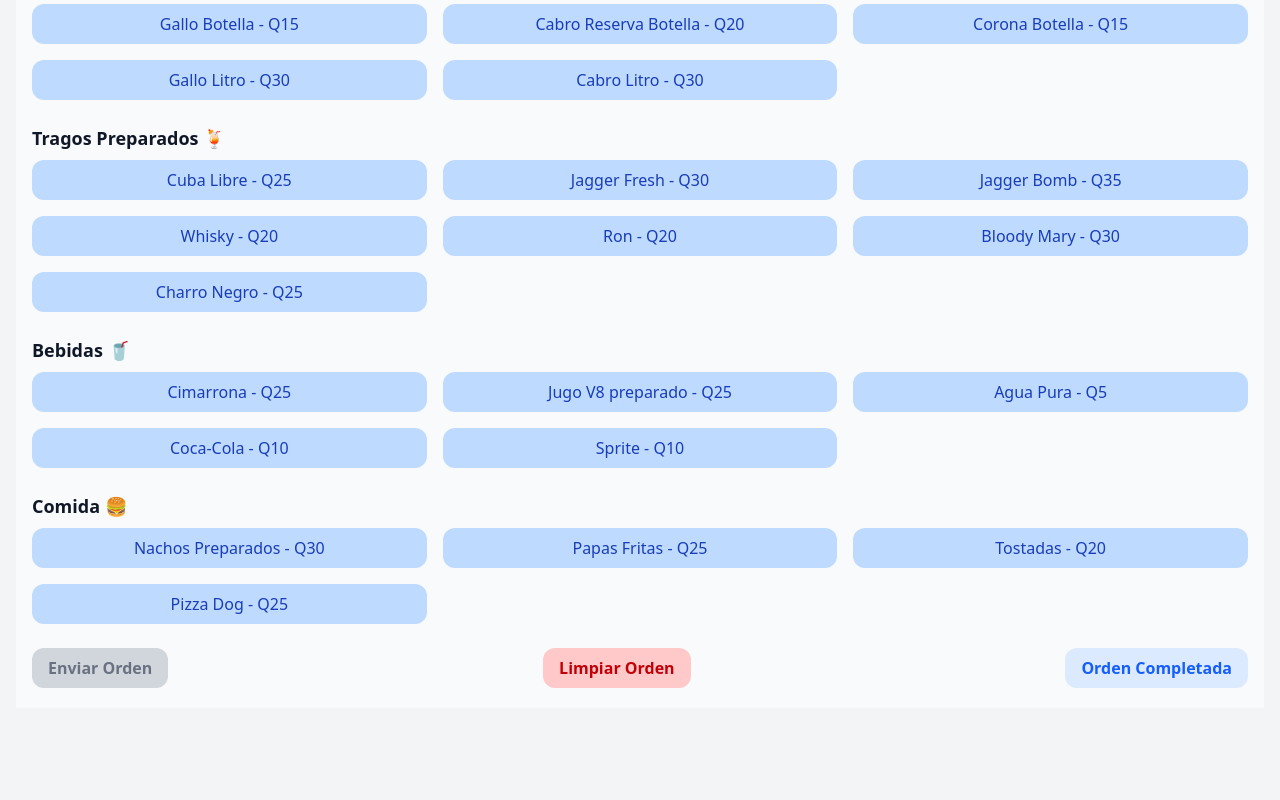
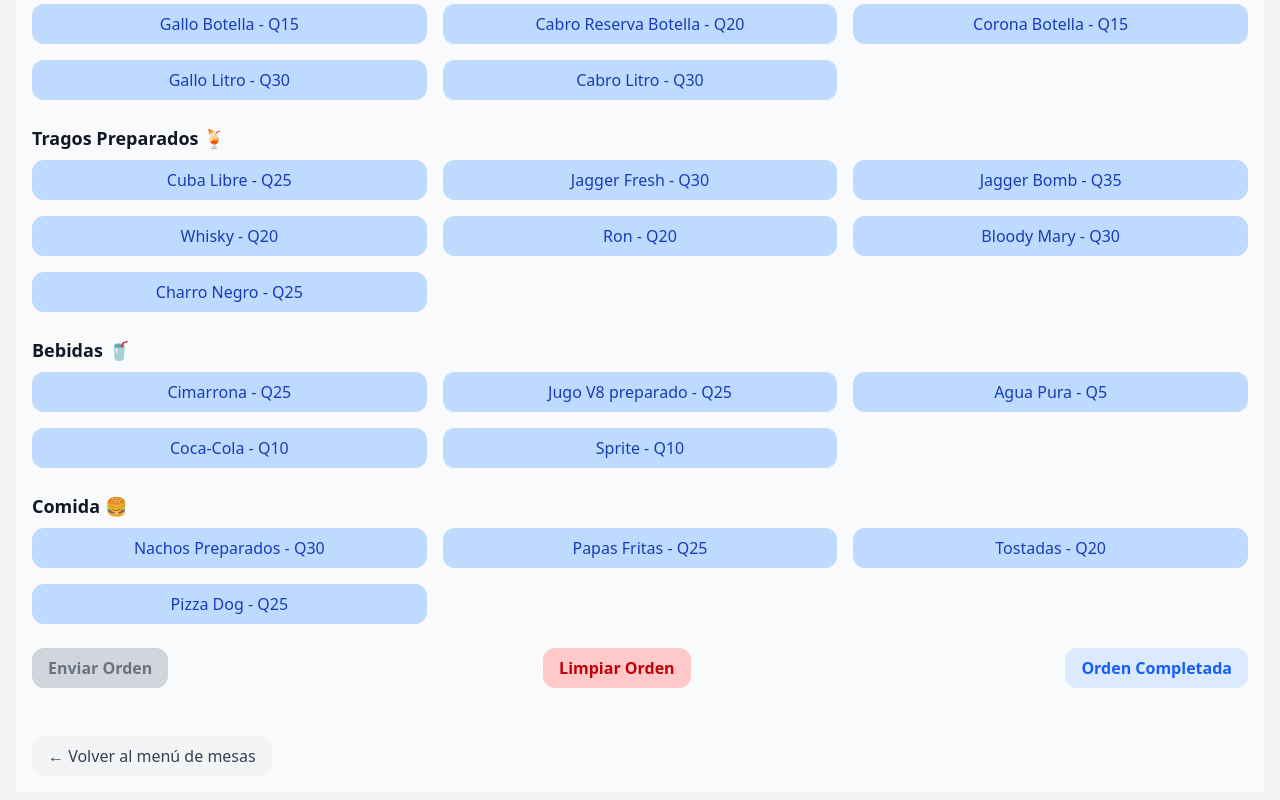
Before and after one commit to Andre8tr/comandasbar, a Next.js app: page /mesas/1 in a window 1280 px wide. Shown: the part 192-992 px from the top of the page. Before the commit the page ends 916 px from the top, so only its background shows below. Built offline with nearby package versions, Linux system fonts and the light colour scheme.

Commit message:
boton para regresar a menu

```diff
--- a/src/components/OrderForm.tsx
+++ b/src/components/OrderForm.tsx
@@ -24,8 +24,6 @@ export default function OrderForm() {
   const pedidos = ordenes[id as string] || [];
 
   const totalOrdenActual = orden.reduce((sum, p) => sum + p.price * p.quantity, 0);
-  //const totalMesa = pedidos.reduce((sum, p) => sum + p.total, 0) + totalOrdenActual;
-
   const totalPedidos = pedidos.reduce((sum, p) => sum + p.total, 0);
 
   const handleEnviar = () => {
@@ -34,6 +32,10 @@ export default function OrderForm() {
 
   const handleCompletar = () => {
     completarMesa(id as string);
+    router.push('/mesas');
+  };
+
+  const handleVolver = () => {
     router.push('/mesas');
   };
 
@@ -145,6 +147,16 @@ export default function OrderForm() {
           Orden Completada
         </button>
       </div>
+
+      {/* Botón adicional para regresar al menú principal */}
+      <div className="pt-6">
+        <button
+          onClick={handleVolver}
+          className="px-4 py-2 bg-gray-100 text-gray-700 hover:bg-gray-200 rounded-xl font-medium w-full sm:w-auto"
+        >
+          ← Volver al menú de mesas
+        </button>
+      </div>
     </div>
   );
 }
```
